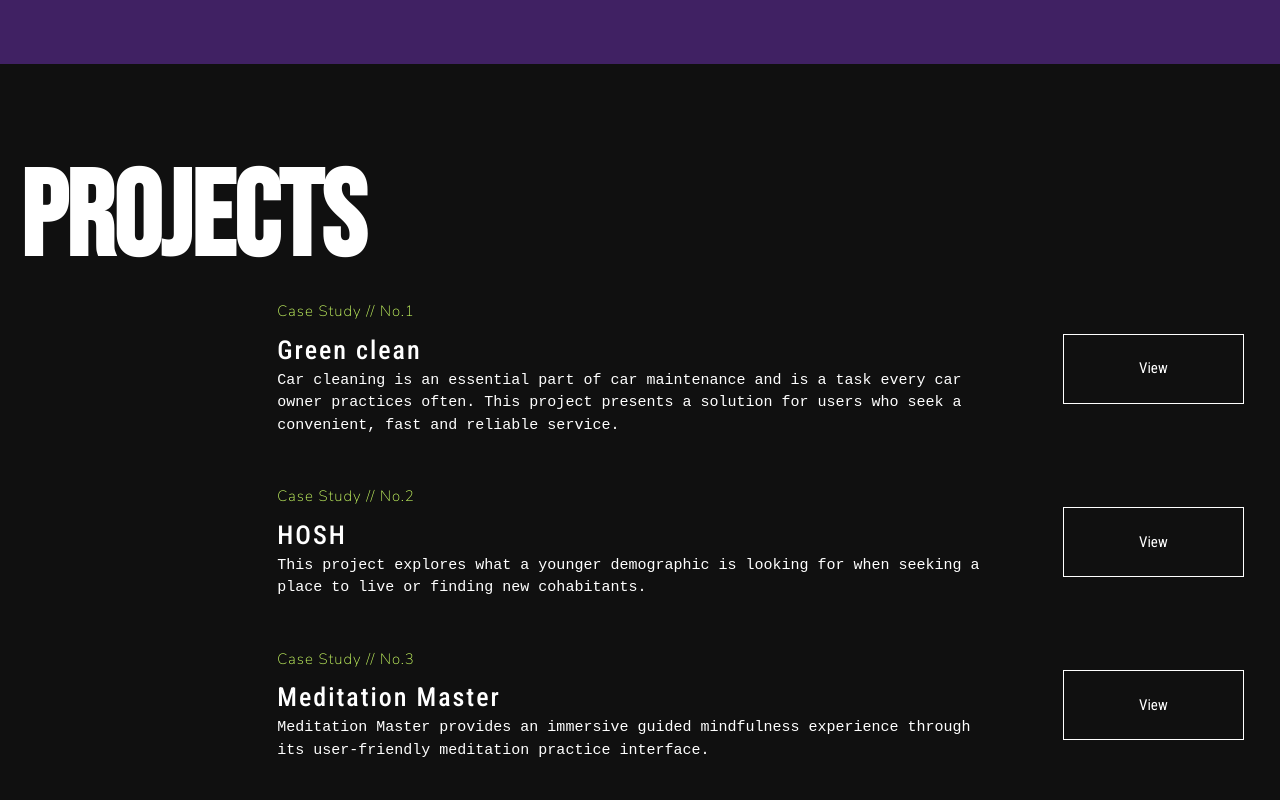
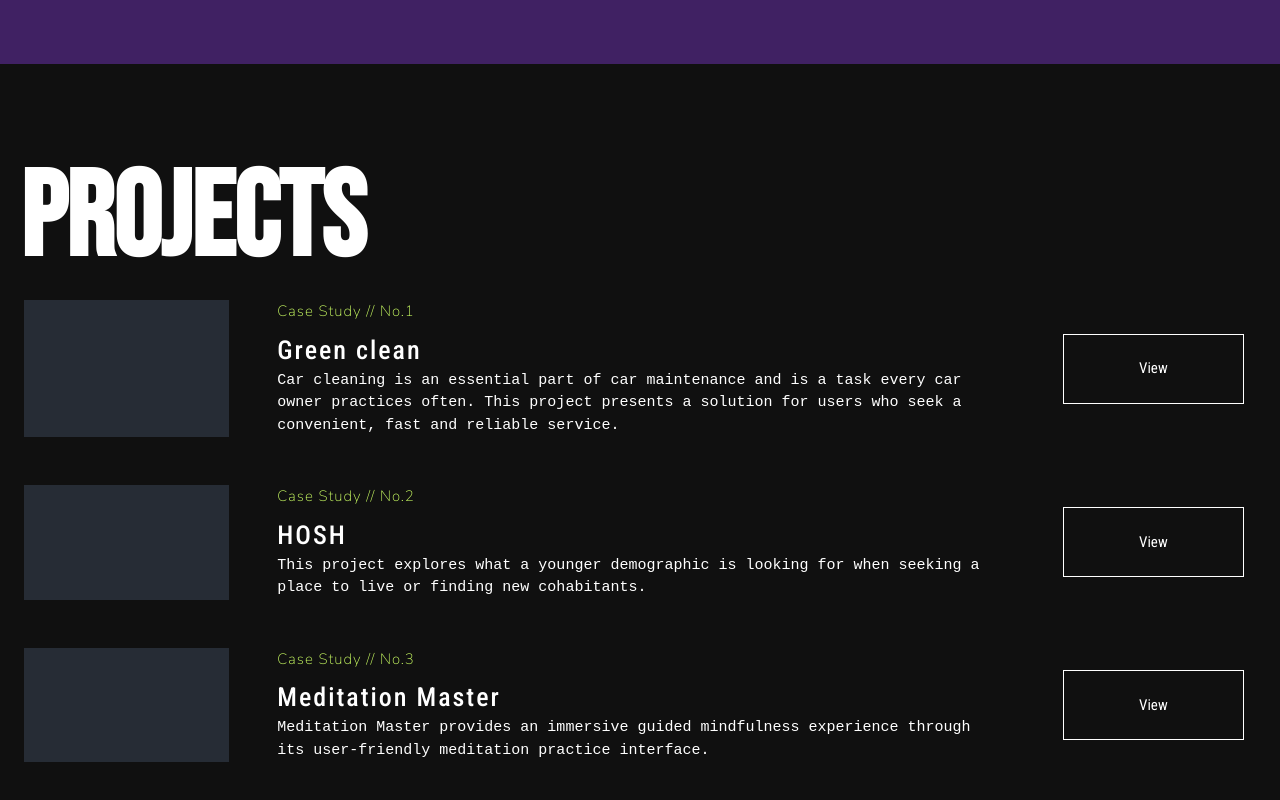
Before and after one commit to marusaarticek/portfolio, a plain HTML site: page index.html in a window 1280 px wide. Shown: the part 2130-2930 px from the top of the page. Drawn offline with nearby package versions, Linux system fonts and the light colour scheme.

Commit message:
Update design.css
change box color

```diff
--- a/design.css
+++ b/design.css
@@ -126,16 +126,16 @@ body {
 }
 
 .box1 {
-  background-color: ##262c35;
+  background-color: #262c35;
 }
 
 .box2 {
-  background-color: ##262c35;
+  background-color: #262c35;
   /* background-color: #262c35; */
 }
 
 .box3 {
-  background-color: ##262c35;
+  background-color: #262c35;
 }
 
 .gap {
```
